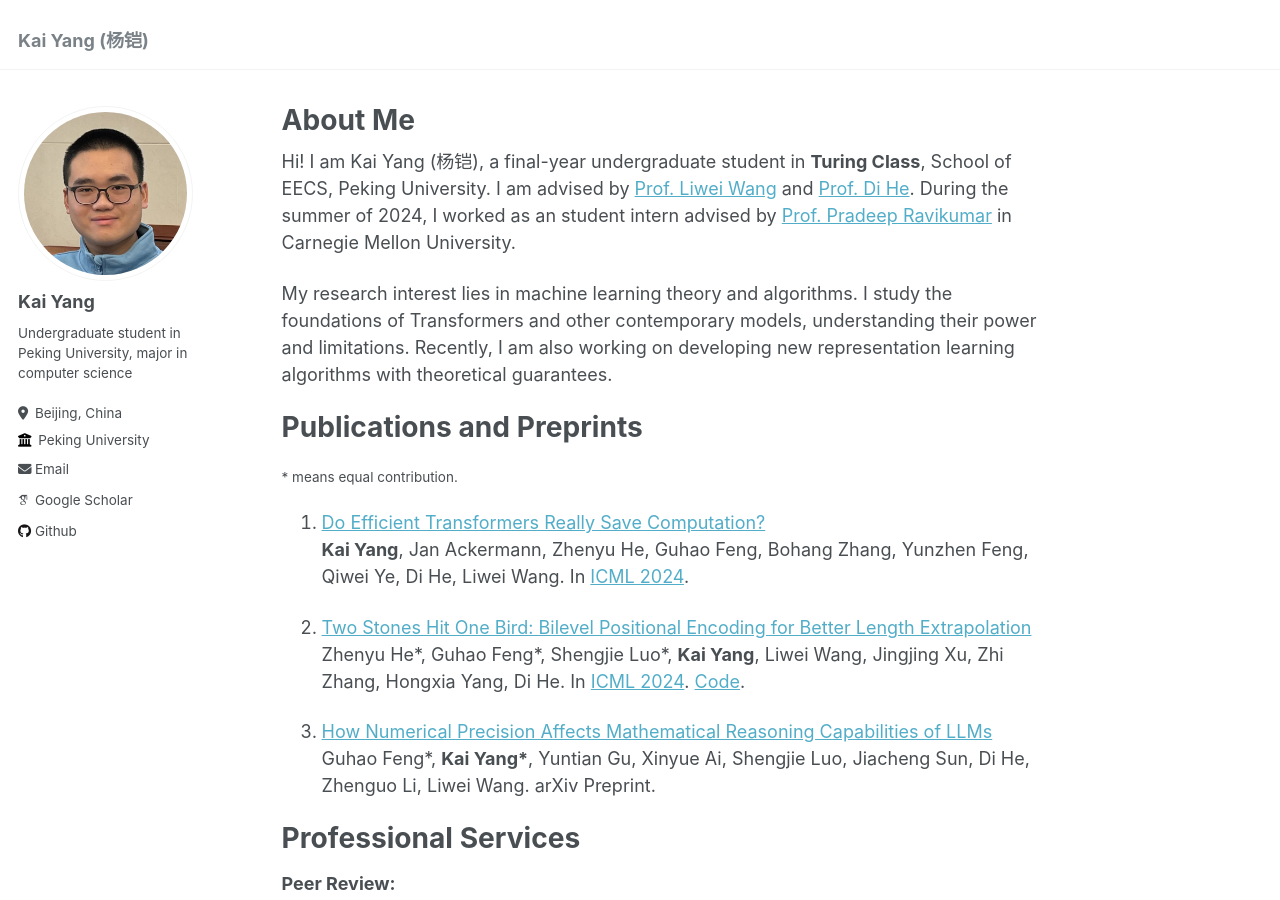
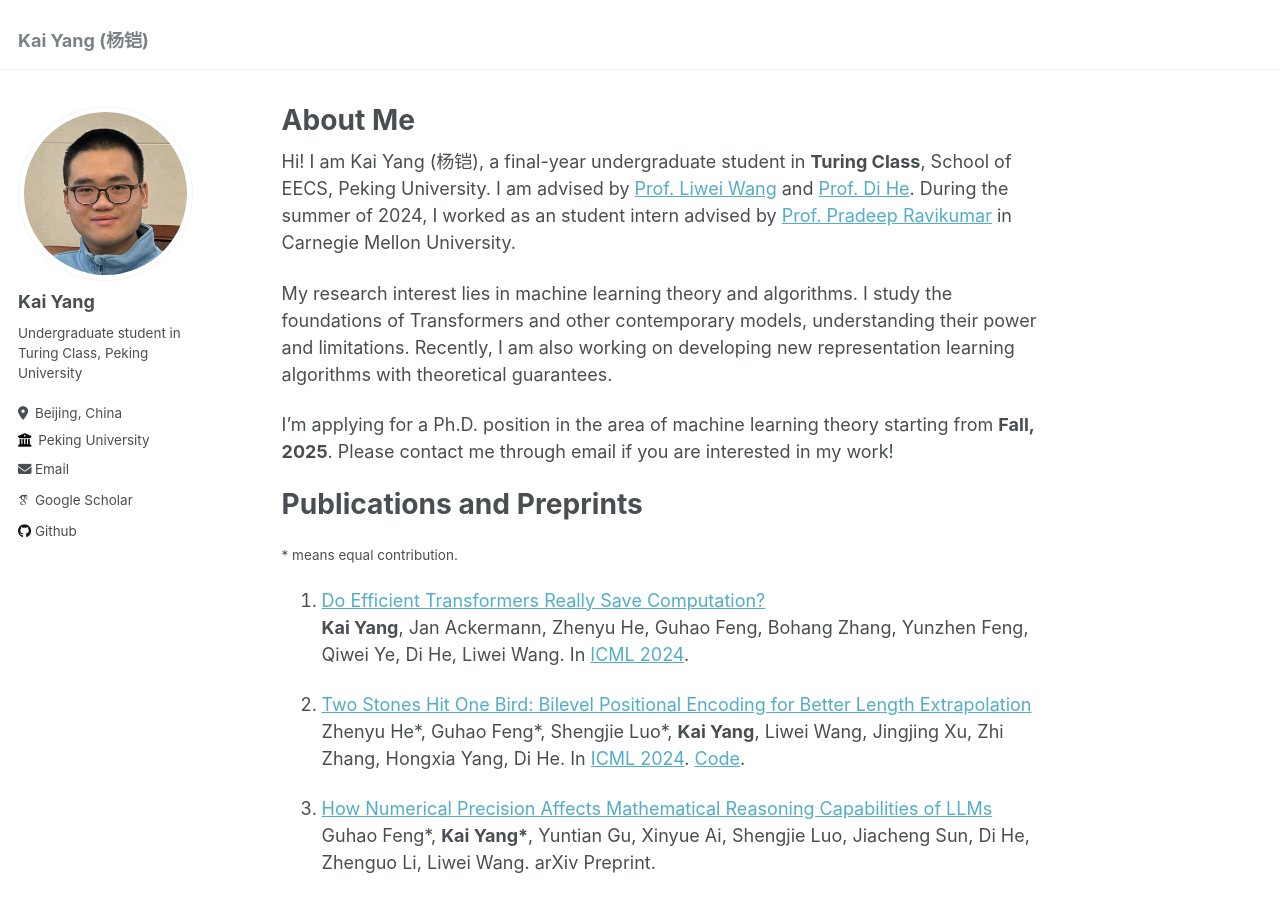
Before and after one commit to YK-YoungK/yk-youngk.github.io, a Jekyll site: the page built from _pages/about.md, in a window 1280 px wide and 900 px high. Built offline with Jekyll 4.4.1, drawn with Linux system fonts in a browser that asks for light colours; some web fonts are replaced.

Commit message:
Update about.md & config

```diff
--- a/_config.yml
+++ b/_config.yml
@@ -24,7 +24,7 @@ author:
   avatar           : "profile.png"
   name             : "Kai Yang"
   pronouns         : # example: "she/her"
-  bio              : "Undergraduate student in Peking University, major in computer science"
+  bio              : "Undergraduate student in Turing Class, Peking University"
   location         : "Beijing, China"
   employer         : "Peking University"
   uri              : # URL
--- a/_pages/about.md
+++ b/_pages/about.md
@@ -10,6 +10,8 @@ redirect_from:
 Hi! I am Kai Yang (杨铠), a final-year undergraduate student in **Turing Class**, School of EECS, Peking University. I am advised by [Prof. Liwei Wang](http://www.liweiwang-pku.com/) and [Prof. Di He](https://dihe-pku.github.io/). During the summer of 2024, I worked as an student intern advised by [Prof. Pradeep Ravikumar](https://www.cs.cmu.edu/~pradeepr/) in Carnegie Mellon University.
 
 My research interest lies in machine learning theory and algorithms. I study the foundations of Transformers and other contemporary models, understanding their power and limitations. Recently, I am also working on developing new representation learning algorithms with theoretical guarantees.
+
+I'm applying for a Ph.D. position in the area of machine learning theory starting from **Fall, 2025**. Please contact me through email if you are interested in my work!
 
 
 Publications and Preprints
```
